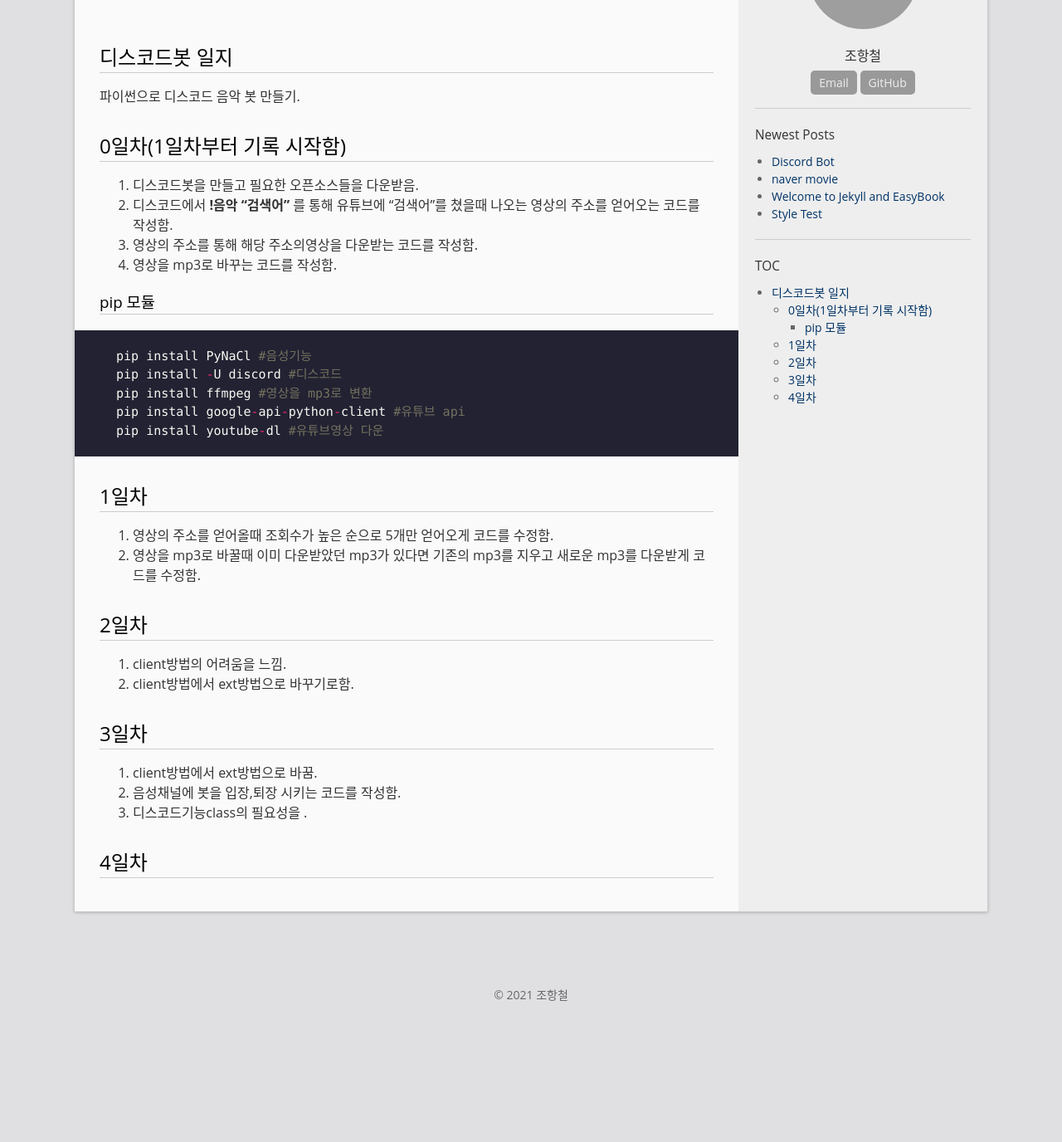
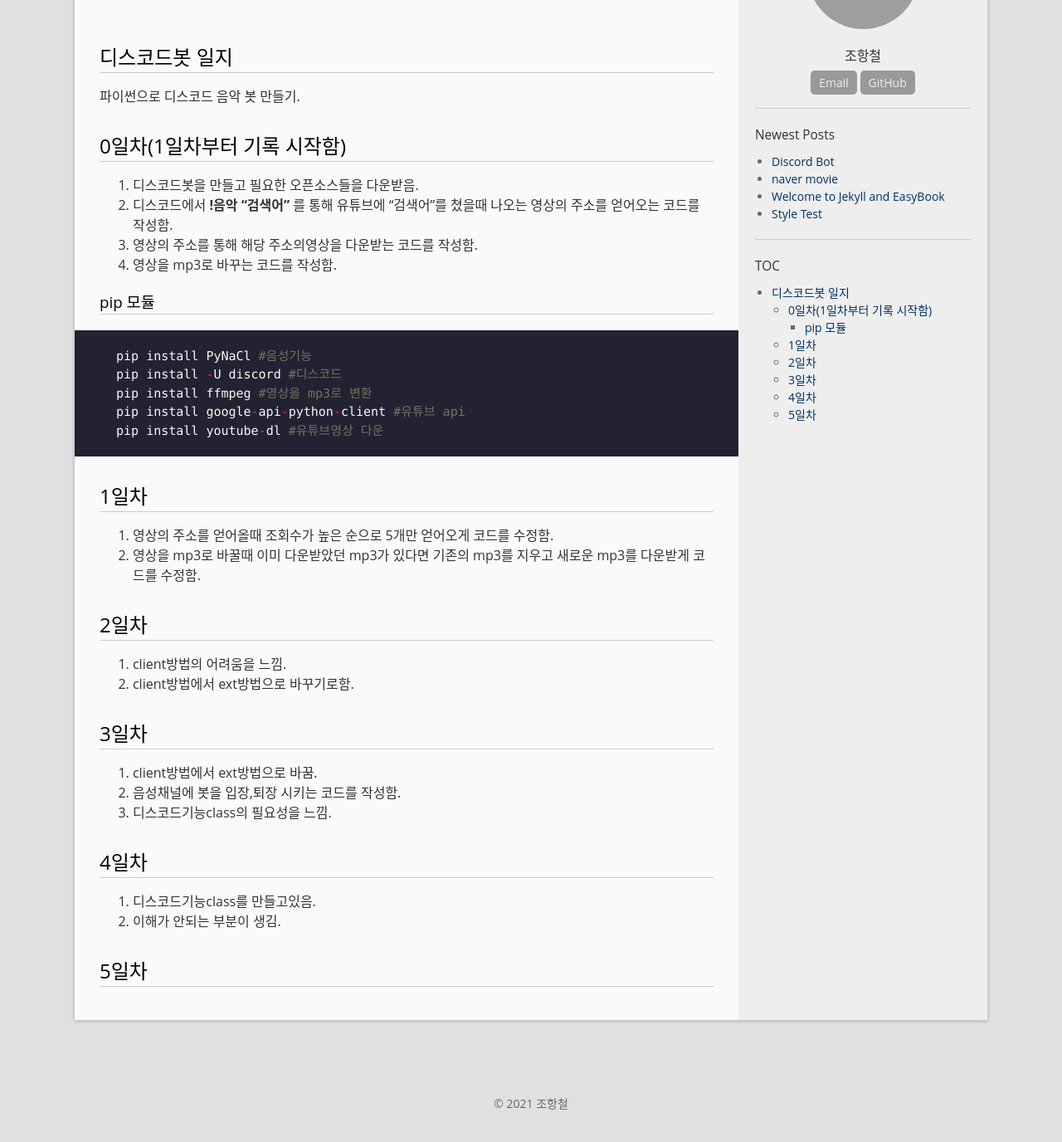
Before and after one commit to chohz1003/chohz1003.github.com, a Jekyll site: the page built from _posts/2021-07-17-Discord-Bot.md, in a window 1280 px wide and 1400 px high, scrolled down 222 px. Shown: the top 1376 px of the window at 83% size. Built offline with Jekyll 4.4.1, drawn with Linux system fonts in a browser that asks for light colours; before the commit the page ends 1491 px from its top, so only the background shows below that; grey boxes are pictures that could not be loaded.

Commit message:
Update 2021-07-17-Discord-Bot.md

```diff
--- a/_posts/2021-07-17-Discord-Bot.md
+++ b/_posts/2021-07-17-Discord-Bot.md
@@ -35,6 +35,10 @@ pip install youtube-dl #유튜브영상 다운
 ## 3일차
 1. client방법에서 ext방법으로 바꿈.
 2. 음성채널에 봇을 입장,퇴장 시키는 코드를 작성함.
-3. 디스코드기능class의 필요성을 .
+3. 디스코드기능class의 필요성을 느낌.
 
 ## 4일차
+1. 디스코드기능class를 만들고있음.
+2. 이해가 안되는 부분이 생김.
+
+## 5일차
```
